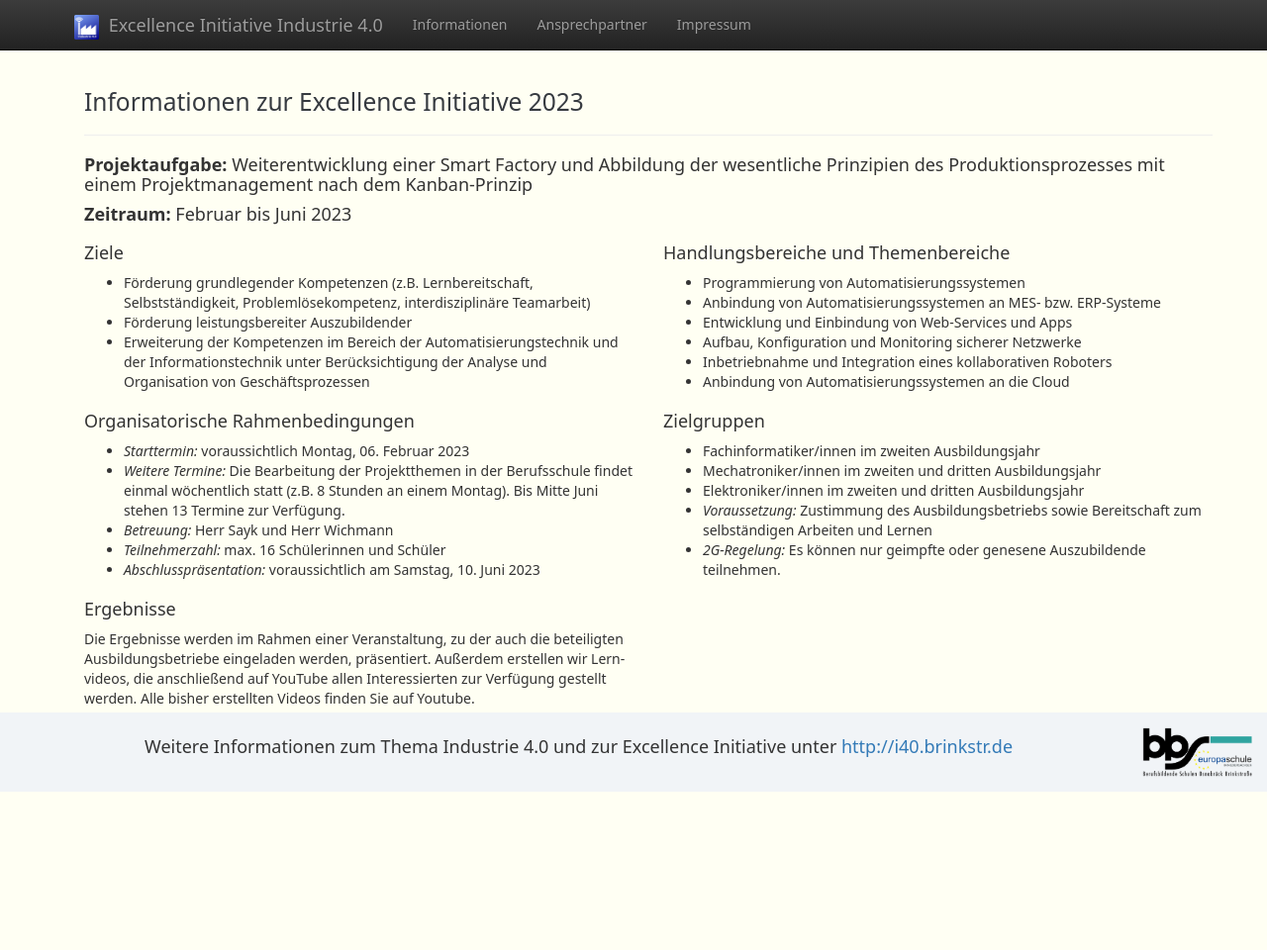
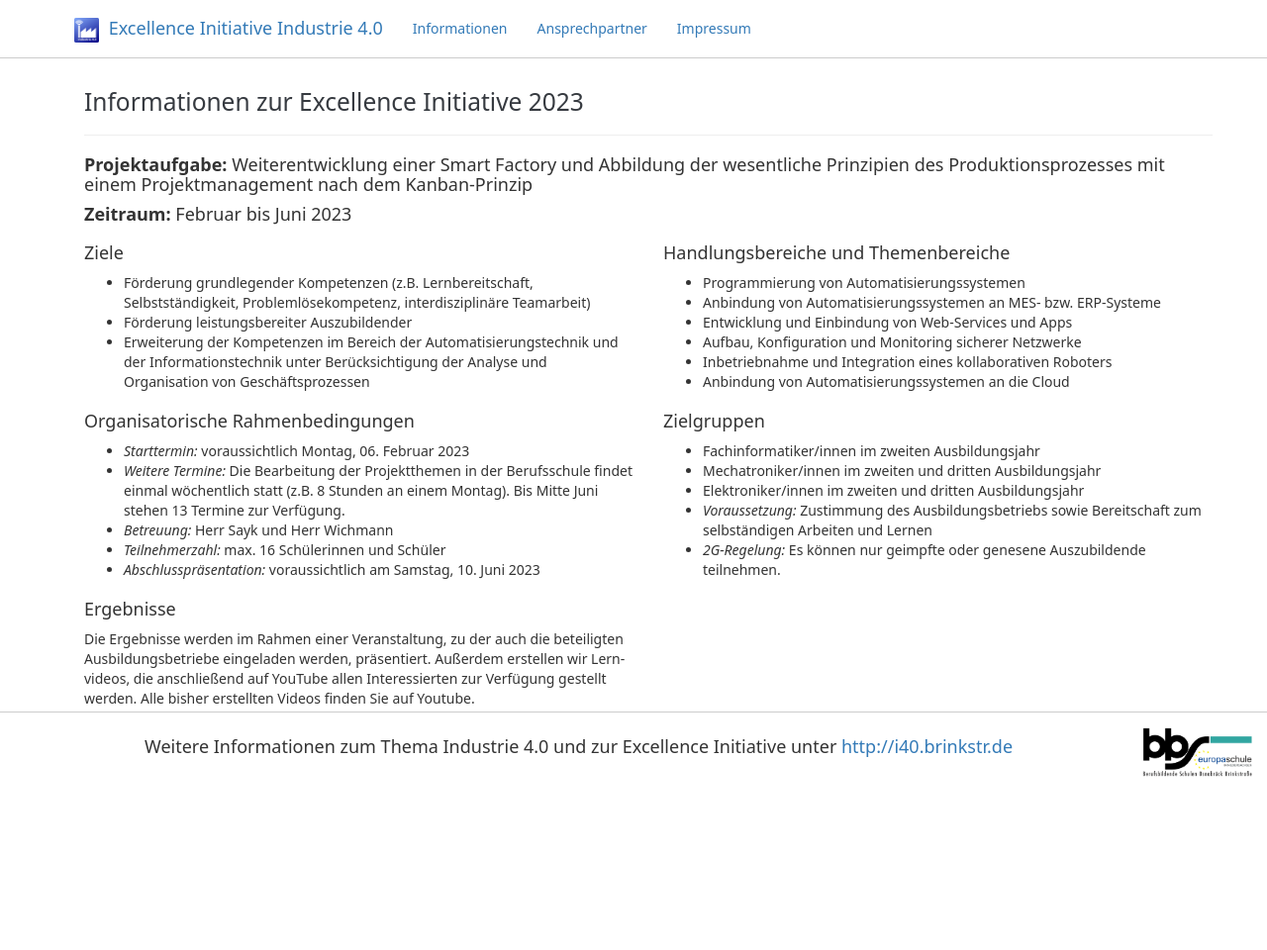
Before and after one commit to wichmann/evreg, a Flask app: page / in a window 1280 px wide. Shown: the whole page at 99% size. Run offline with Flask 3, Linux system fonts and the light colour scheme; some libraries are stand-ins or nearby versions.

Commit message:
Update layout and style.

```diff
--- a/static/css/style.css
+++ b/static/css/style.css
@@ -1,5 +1,5 @@
 body {
-  background: rgb(255, 255, 243);
+  background: rgb(255, 255, 255);
   font-family: "Noto Sans", "Segoe UI", Roboto, "Helvetica Neue", Arial, sans-serif;
   margin: 0;
 }
@@ -9,14 +9,24 @@ h1 {
   font-size: 175%;
 }
 
+.navbar {
+  border-bottom: 1px solid #ccc;
+}
+
+.nav {
+  padding-top: 4px;
+  padding-bottom: 4px;
+}
+
 .footer {
   position: fixed;
   width: 100%;
   text-align: center;
-  background: #f1f4f7;
+  background: #ffffff;
   padding: 15px;
   box-sizing: border-box;
   min-height: 15px;
+  border-top: 1px solid #ccc;
 }
 
 .initial-number {
--- a/templates/layout.html
+++ b/templates/layout.html
@@ -32,7 +32,7 @@
 
 <body>
     <!-- Fixed navbar -->
-    <nav class="navbar navbar-inverse navbar-fixed-top">
+    <nav class="navbar navbar-fixed-top">
         <div class="container">
             <div class="navbar-header">
                 <button type="button" class="navbar-toggle collapsed" data-toggle="collapse" data-target="#navbar"
@@ -43,7 +43,7 @@
                     <span class="icon-bar"></span>
                 </button>
                 <a class="navbar-brand" href="/">
-                    <span><img alt="Logo der Excellence Initiative" width="25" style="margin: 0px 5px"
+                    <span><img alt="Logo der Excellence Initiative" width="25" style="margin: 3px 5px"
                             src="{{url_for('static', filename='images/logo.png')}}">
                         Excellence Initiative Industrie 4.0</span>
                 </a>
```
